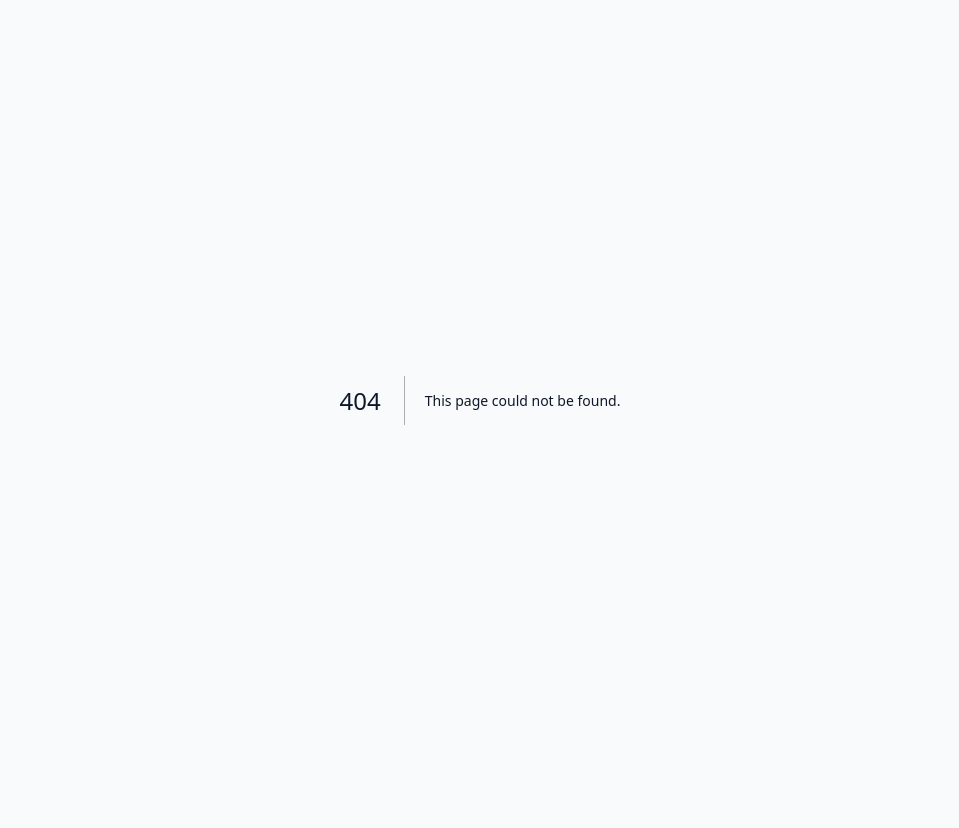
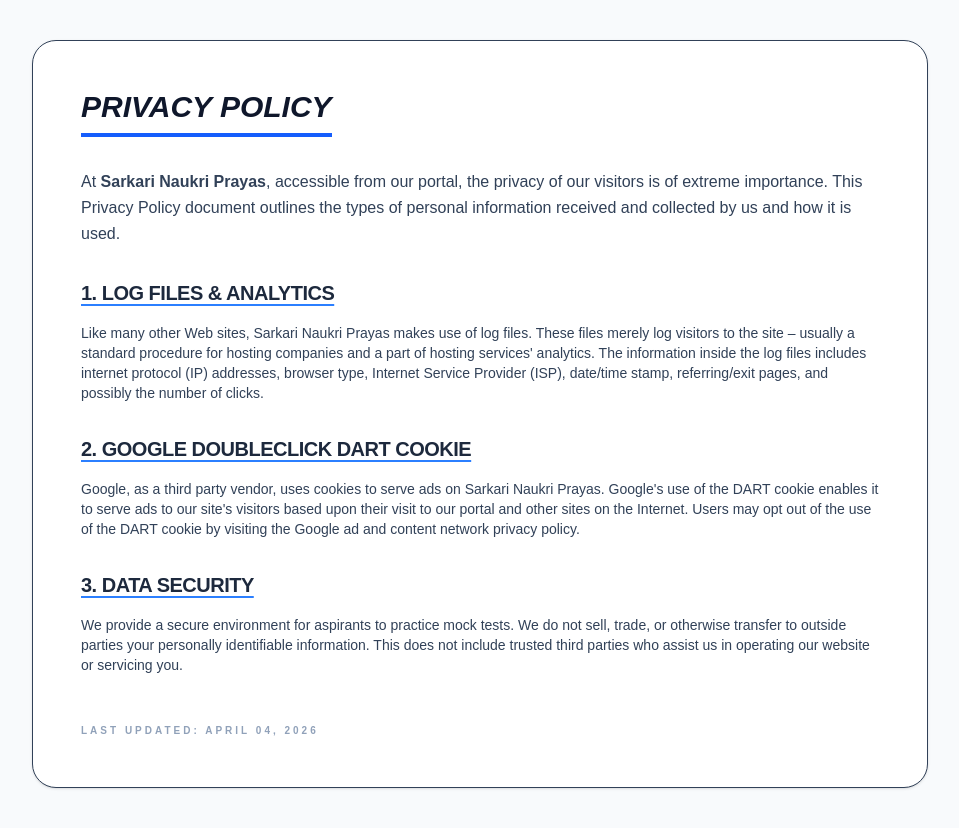
Before and after one commit to kashishbhaig/sarkari-naukri-portal, a Next.js app: page /privacy in a window 1280 px wide. Before the commit this address had no page. Shown: the whole page, without its empty margins (160-1119 px from the left). Before the commit the page ends 800 px from the top, so only its background shows below. Built offline with nearby package versions, Linux system fonts and the light colour scheme.

Commit message:
Create page.tsx

```diff
--- /dev/null
+++ b/app/privacy/page.tsx
@@ -0,0 +1,20 @@
+export default function Privacy() {
+  return (
+    <div className="max-w-4xl mx-auto p-6 md:p-12 text-slate-700 leading-relaxed bg-white my-10 shadow-sm border rounded-3xl">
+      <h1 className="text-3xl font-black mb-8 uppercase text-slate-900 border-b-4 border-blue-600 pb-2 inline-block italic">Privacy Policy</h1>
+
+      <p className="mb-6 font-medium">At <strong>Sarkari Naukri Prayas</strong>, accessible from our portal, the privacy of our visitors is of extreme importance. This Privacy Policy document outlines the types of personal information received and collected by us and how it is used.</p>
+
+      <h2 className="text-xl font-black mt-8 mb-4 text-slate-800 uppercase tracking-tight underline decoration-blue-500 underline-offset-4">1. Log Files & Analytics</h2>
+      <p className="mb-4 text-sm">Like many other Web sites, Sarkari Naukri Prayas makes use of log files. These files merely log visitors to the site – usually a standard procedure for hosting companies and a part of hosting services' analytics. The information inside the log files includes internet protocol (IP) addresses, browser type, Internet Service Provider (ISP), date/time stamp, referring/exit pages, and possibly the number of clicks.</p>
+
+      <h2 className="text-xl font-black mt-8 mb-4 text-slate-800 uppercase tracking-tight underline decoration-blue-500 underline-offset-4">2. Google DoubleClick DART Cookie</h2>
+      <p className="mb-4 text-sm">Google, as a third party vendor, uses cookies to serve ads on Sarkari Naukri Prayas. Google's use of the DART cookie enables it to serve ads to our site's visitors based upon their visit to our portal and other sites on the Internet. Users may opt out of the use of the DART cookie by visiting the Google ad and content network privacy policy.</p>
+
+      <h2 className="text-xl font-black mt-8 mb-4 text-slate-800 uppercase tracking-tight underline decoration-blue-500 underline-offset-4">3. Data Security</h2>
+      <p className="mb-4 text-sm">We provide a secure environment for aspirants to practice mock tests. We do not sell, trade, or otherwise transfer to outside parties your personally identifiable information. This does not include trusted third parties who assist us in operating our website or servicing you.</p>
+
+      <p className="mt-12 text-[10px] font-bold text-slate-400 uppercase tracking-[0.3em]">Last Updated: April 04, 2026</p>
+    </div>
+  );
+}
```
